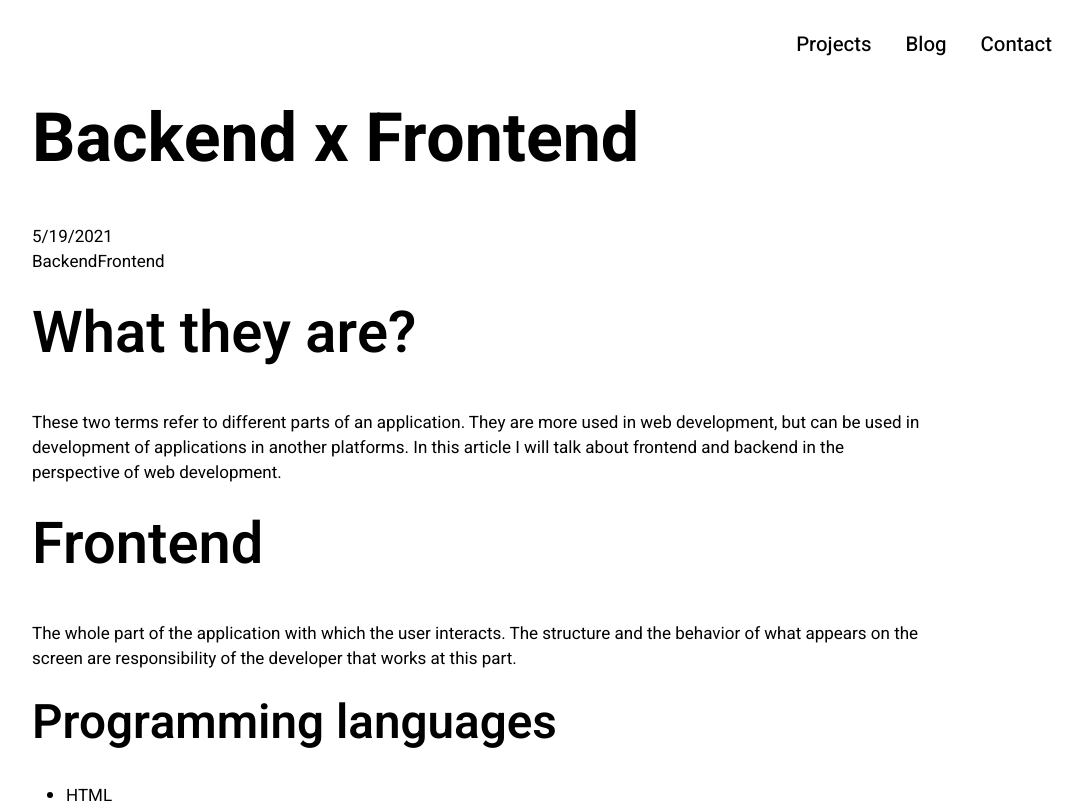
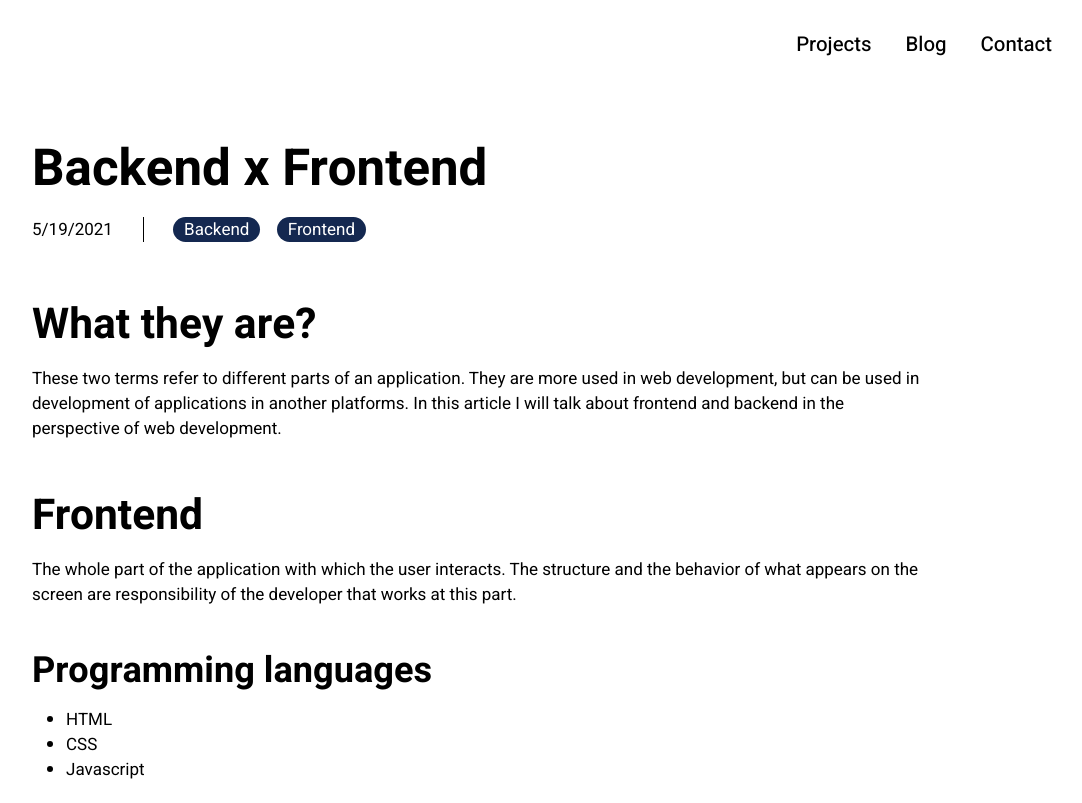
Before and after one commit to gabrielrochamd/v1, a Next.js app: page /blog/backend-x-frontend in a window 1280 px wide. Shown: the top 803 px of the page, without its empty margins (160-1242 px from the left). Built offline with nearby package versions, Linux system fonts and the light colour scheme; data requests are answered from the project's data file.

Commit message:
Restyled blog posts and page

```diff
--- a/public/blog/posts/backend-x-frontend.md
+++ b/public/blog/posts/backend-x-frontend.md
@@ -1,49 +1,49 @@
-## What they are?
+# What they are?
 
 These two terms refer to different parts of an application. They are more used in web development, but can be used in development of applications in another platforms. In this article I will talk about frontend and backend in the perspective of web development.
 
-## Frontend
+# Frontend
 
 The whole part of the application with which the user interacts. The structure and the behavior of what appears on the screen are responsibility of the developer that works at this part.
 
-### Programming languages
+## Programming languages
 
 - HTML
 - CSS
 - Javascript
 
-### HTML
+## HTML
 
 HTML is responsible for the structure of the page. It's using it that you define which element are going to appear on the screen.
 
-#### CSS
+### CSS
 
 CSS is responsible for styling the page. From colors, borders and margins to animations are created with this language.
 
-#### Javascript
+### Javascript
 
 Javascript is responsible for the behavior of the page. You will need to use this language to perform actions on button clicks or to submit forms, among other things.
 
-### Frameworks
+## Frameworks
 
 Frameworks help facilitate and streamline development. They contain ready-made code for things we need to use in various projects (eg, menu bar) or laborious tasks (eg, receiving data from a database and displaying it in a table).
 
-#### CSS
+### CSS
 
 - Bootstrap
 - Materialize
 
-#### Javascript
+### Javascript
 
 - Angular
 - React
 - Vue.js
 
-## Backend
+# Backend
 
 The part that handle data and business logic of the application. The user does not have direct contact with that part of the application. Usually, the backend of an application deals with tasks that require a certain level of security, i.e.: authentication.
 
-### Programming languages
+## Programming languages
 
 - Java
 - Javascript
@@ -53,7 +53,7 @@ The part that handle data and business logic of the application. The user does n
 
 Backend frameworks follow the same concept as frontend frameworks but perform different functions. Express, for example, is a framework for the runtime environment (JRE) Node.js that assists in functions such as handling routes.
 
-### Frameworks
+## Frameworks
 
 - Django
 - Laravel
--- a/src/styles/globals.scss
+++ b/src/styles/globals.scss
@@ -53,22 +53,18 @@ h1 {
 
 h2 {
   font-size: 3.4rem;
-  font-weight: 600;
 }
 
 h3 {
   font-size: 2.8rem;
-  font-weight: 600;
 }
 
 h4 {
   font-size: 2.2rem;
-  font-weight: 500;
 }
 
 h5 {
   font-size: 1.6rem;
-  font-weight: 500;
 }
 
 h6 {
--- a/src/styles/pages/blogPost.module.scss
+++ b/src/styles/pages/blogPost.module.scss
@@ -3,28 +3,39 @@
     margin-bottom: 1rem;
   }
 
+  h1, h2, h3, h4, h5, h6 {
+    margin: 0.625rem 0;
+  }
+
   h1 {
-    margin-bottom: 2rem;
+    font-size: 2.5rem;
+    margin-top: 2.5rem;
   }
 
   h2 {
-    margin-bottom: 2rem;
+    font-size: 2.125rem;
+    margin-top: 2.125rem;
   }
 
   h3 {
-    margin-bottom: 1.5rem;
+    font-size: 1.75rem;
+    margin-top: 1.75rem;
   }
 
   h4 {
-    margin-bottom: 1.5rem;
+    font-size: 1.375rem;
+    margin-top: 1.375rem;
   }
 
   h5 {
-    margin-bottom: 1rem;
+    font-size: 1rem;
+    margin-top: 1rem;
   }
 
   h6 {
-    margin-bottom: 1rem;
+    color: #5c5c5c;
+    font-size: 1rem;
+    margin-top: 1rem;
   }
 
   pre {
@@ -37,4 +48,36 @@
   ul {
     padding-left: 2rem;
   }
+
+  .title {
+    font-size: 3rem;
+  }
+
+  .divider {
+    background-color: #000;
+    width: 1px;
+  }
+
+  .info {
+    display: flex;
+    gap: 1.75rem;
+    margin-bottom: 3rem;
+
+    .date {
+      cursor: default;
+      user-select: none;
+    }
+
+    .tags {
+      display: flex;
+      gap: 1rem;
+
+      a {
+        background-color: #142850;
+        border-radius: 1rem;
+        color: #fff;
+        padding: 0 0.625rem;
+      }
+    }
+  }
 }
```
Also changed, not shown: public/blog/posts/how-to-learn-programming.md (+7 -7 lines).
